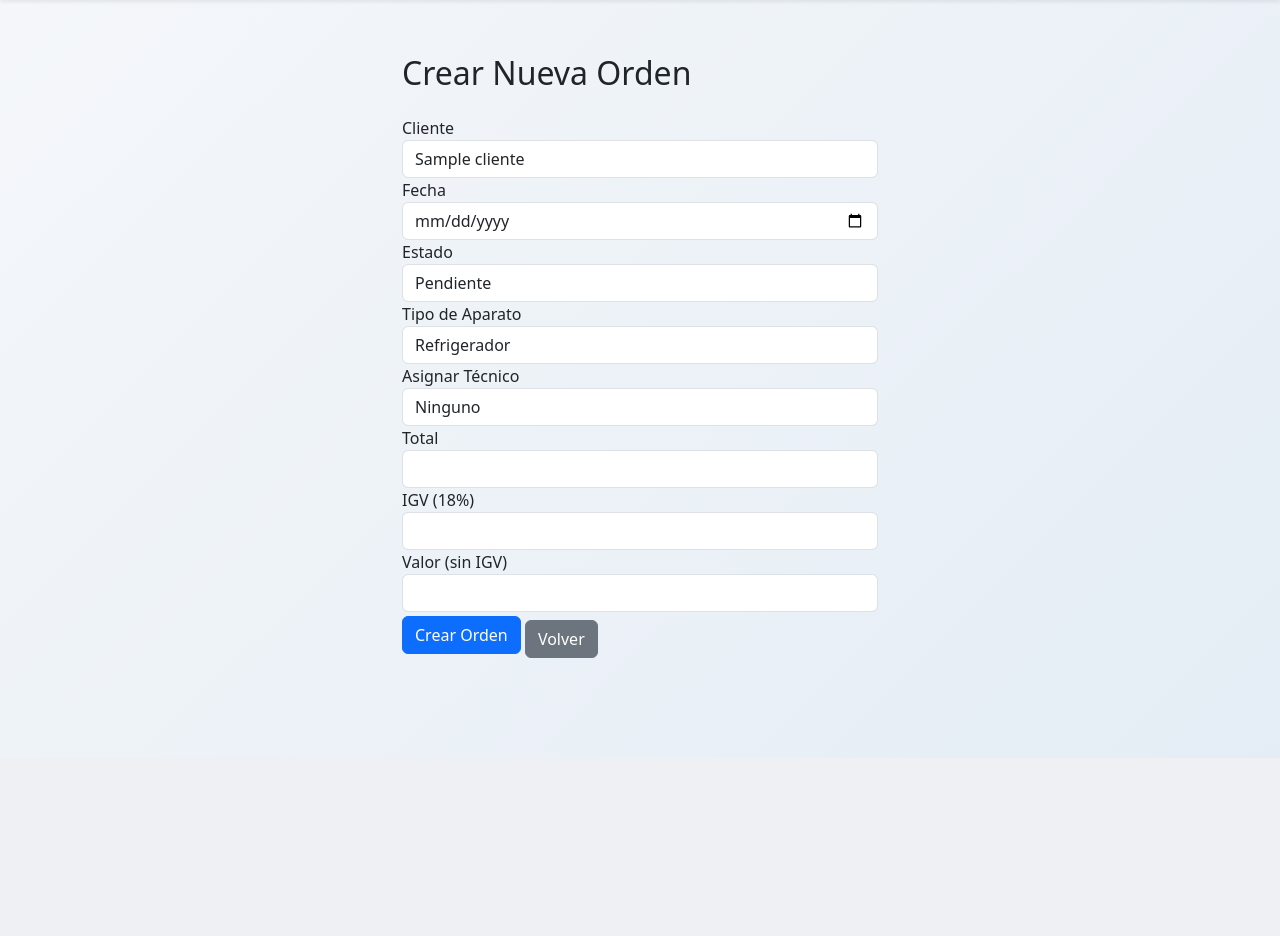
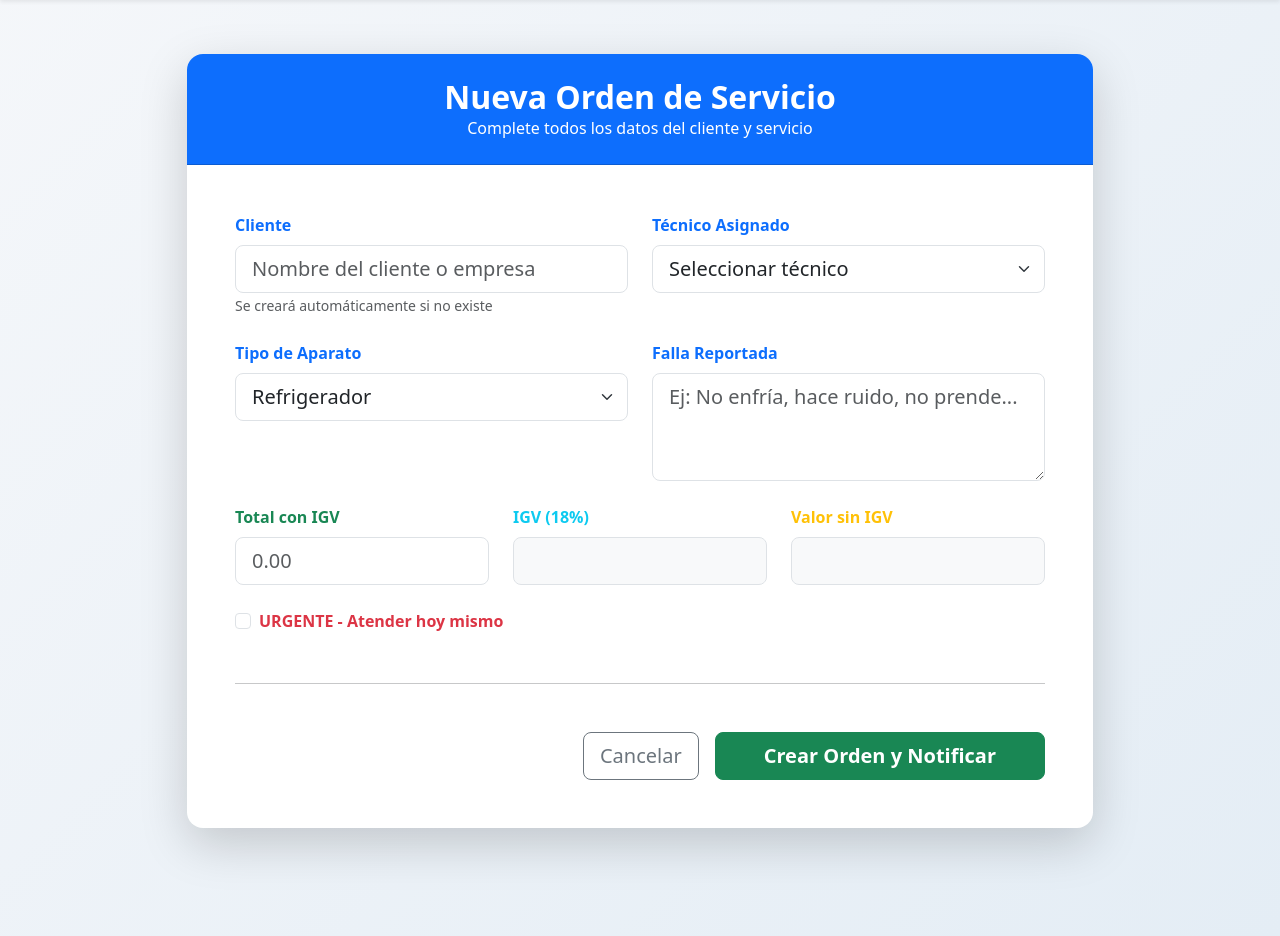
Before and after one commit to IvankaBrown/novafrost-erp, a Flask app: template templates/crear_orden.html in a window 1280 px wide. Shown: the part 66-1002 px from the top of the page. Before the commit the page ends 724 px from the top, so only its background shows below. Run offline with Flask 3, Linux system fonts and the light colour scheme; the template is opened without the code that fills it: values that come from a table or form of the project are taken from there, others are empty; tables that the repository leaves empty hold one stand-in row (values such as "Sample post"); some libraries are stand-ins or nearby versions.

Commit message:
ORDENES 100% FUNCIONALES: con cliente, técnico, total, IGV, urgente

```diff
--- a/app.py
+++ b/app.py
@@ -188,11 +188,48 @@ def debug_users():
 @login_required
 def crear_orden():
     if current_user.role != 'coordinador':
-        flash('Solo el coordinador puede crear órdenes', 'danger')
+        flash('Acceso restringido', 'danger')
         return redirect(url_for('dashboard'))
-    # Por ahora solo redirige al dashboard (luego lo hacemos completo)
-    flash('Función crear orden en desarrollo', 'info')
-    return redirect(url_for('dashboard'))
+
+    tecnicos = User.query.filter_by(role='tecnico', activo=True).all()
+
+    if request.method == 'POST':
+        try:
+            cliente_nombre = request.form['cliente_nombre'].strip()
+            falla = request.form['falla'].strip()
+            tecnico_id = request.form['tecnico_id']
+            tipo_aparato = request.form['tipo_aparato']
+            total = float(request.form['total'])
+            urgente = 'urgente' in request.form
+
+            # Crear o buscar cliente
+            cliente = Cliente.query.filter_by(nombre=cliente_nombre).first()
+            if not cliente:
+                cliente = Cliente(nombre=cliente_nombre)
+                db.session.add(cliente)
+                db.session.flush()
+
+            # Crear orden
+            orden = Orden(
+                cliente_id=cliente.id,
+                tecnico_id=tecnico_id,
+                falla=falla,
+                tipo_aparato=tipo_aparato,
+                total=total,
+                estado='urgente' if urgente else 'pendiente',
+                fecha=datetime.utcnow()
+            )
+            db.session.add(orden)
+            db.session.commit()
+
+            flash(f'Orden #{orden.id} creada con éxito y asignada', 'success')
+            return redirect(url_for('dashboard'))
+
+        except Exception as e:
+            db.session.rollback()
+            flash('Error al crear la orden', 'danger')
+
+    return render_template('crear_orden.html', tecnicos=tecnicos)
 
 @app.route('/listar_clientes')
 @login_required
--- a/templates/crear_orden.html
+++ b/templates/crear_orden.html
@@ -1,64 +1,108 @@
 {% extends "base.html" %}
-{% block title %}Crear Orden{% endblock %}
+{% block title %}Crear Orden - NovaFrost ERP{% endblock %}
+
 {% block content %}
-    <div class="container mt-5" style="max-width: 500px;">
-        <h2 class="mb-4">Crear Nueva Orden</h2>
+<div class="container py-5">
+    <div class="row justify-content-center">
+        <div class="col-lg-10">
+            <div class="card border-0 shadow-lg rounded-4 overflow-hidden">
+                <div class="card-header bg-primary text-white text-center py-4">
+                    <h2 class="mb-0 fw-bold">Nueva Orden de Servicio</h2>
+                    <p class="mb-0 opacity-90">Complete todos los datos del cliente y servicio</p>
+                </div>
+
+                <div class="card-body p-5">
                     <form method="POST" action="{{ url_for('crear_orden') }}">
-            <div class="form-group">
-                <label for="cliente_id">Cliente</label>
-                <select class="form-control" id="cliente_id" name="cliente_id" required>
-                    {% for cliente in clientes %}
-                    <option value="{{ cliente.id }}">{{ cliente.nombre }}</option>
+                        <div class="row g-4">
+                            <!-- CLIENTE -->
+                            <div class="col-md-6">
+                                <label class="form-label fw-bold text-primary">Cliente</label>
+                                <input type="text" name="cliente_nombre" class="form-control form-control-lg"
+                                       placeholder="Nombre del cliente o empresa" required>
+                                <small class="text-muted">Se creará automáticamente si no existe</small>
+                            </div>
+
+                            <!-- TÉCNICO -->
+                            <div class="col-md-6">
+                                <label class="form-label fw-bold text-primary">Técnico Asignado</label>
+                                <select name="tecnico_id" class="form-select form-select-lg" required>
+                                    <option value="">Seleccionar técnico</option>
+                                    {% for t in tecnicos %}
+                                    <option value="{{ t.id }}">{{ t.nombre_completo() }}</option>
                                     {% endfor %}
                                 </select>
                             </div>
-            <div class="form-group">
-                <label for="fecha">Fecha</label>
-                <input type="date" class="form-control" id="fecha" name="fecha" required>
-            </div>
-            <div class="form-group">
-                <label for="estado">Estado</label>
-                <input type="text" class="form-control" id="estado" name="estado" value="Pendiente" required>
-            </div>
-            <div class="form-group">
-                <label for="tipo_aparato">Tipo de Aparato</label>
-                <select class="form-control" id="tipo_aparato" name="tipo_aparato" required>
+
+                            <!-- TIPO DE APARATO -->
+                            <div class="col-md-6">
+                                <label class="form-label fw-bold text-primary">Tipo de Aparato</label>
+                                <select name="tipo_aparato" class="form-select form-select-lg" required>
                                     <option value="Refrigerador">Refrigerador</option>
-                    <option value="Lavadora">Lavadora</option>
+                                    <option value="Congelador">Congelador</option>
+                                    <option value="Vitrina">Vitrina Refrigerada</option>
+                                    <option value="Cava">Cava de Vinos</option>
+                                    <option value="Máquina de Hielo">Máquina de Hielo</option>
+                                    <option value="Otros">Otros</option>
                                 </select>
                             </div>
-            <div class="form-group">
-                <label for="tecnico_id">Asignar Técnico</label>
-                <select class="form-control" id="tecnico_id" name="tecnico_id">
-                    <option value="">Ninguno</option>
-                    {% for user in tecnicos %}
-                    <option value="{{ user.id }}">{{ user.username }}</option>
-                    {% endfor %}
-                </select>
+
+                            <!-- FALLA -->
+                            <div class="col-md-6">
+                                <label class="form-label fw-bold text-primary">Falla Reportada</label>
+                                <textarea name="falla" class="form-control form-control-lg" rows="3"
+                                          placeholder="Ej: No enfría, hace ruido, no prende..." required></textarea>
                             </div>
-            <div class="form-group">
-                <label for="total">Total</label>
-                <input type="number" class="form-control" id="total" name="total" step="0.01" required onchange="calculateIGV()">
+
+                            <!-- TOTAL + IGV AUTOMÁTICO -->
+                            <div class="col-md-4">
+                                <label class="form-label fw-bold text-success">Total con IGV</label>
+                                <input type="number" step="0.01" name="total" id="total" class="form-control form-control-lg"
+                                       placeholder="0.00" onchange="calcularIGV()" required>
                             </div>
-            <div class="form-group">
-                <label for="igv">IGV (18%)</label>
-                <input type="number" class="form-control" id="igv" name="igv" step="0.01" readonly>
+                            <div class="col-md-4">
+                                <label class="form-label fw-bold text-info">IGV (18%)</label>
+                                <input type="number" step="0.01" id="igv" class="form-control form-control-lg bg-light" readonly>
                             </div>
-            <div class="form-group">
-                <label for="valor">Valor (sin IGV)</label>
-                <input type="number" class="form-control" id="valor" name="valor" step="0.01" readonly>
+                            <div class="col-md-4">
+                                <label class="form-label fw-bold text-warning">Valor sin IGV</label>
+                                <input type="number" step="0.01" id="valor" class="form-control form-control-lg bg-light" readonly>
                             </div>
+
+                            <!-- URGENTE -->
+                            <div class="col-12">
+                                <div class="form-check form-check-inline">
+                                    <input class="form-check-input" type="checkbox" name="urgente" id="urgente">
+                                    <label class="form-check-label text-danger fw-bold" for="urgente">
+                                        URGENTE - Atender hoy mismo
+                                    </label>
+                                </div>
+                            </div>
+                        </div>
+
+                        <hr class="my-5">
+
+                        <div class="d-grid d-md-flex justify-content-end gap-3">
+                            <a href="{{ url_for('dashboard') }}" class="btn btn-outline-secondary btn-lg">
+                                Cancelar
+                            </a>
+                            <button type="submit" class="btn btn-success btn-lg px-5 fw-bold">
+                                Crear Orden y Notificar
+                            </button>
+                        </div>
+                    </form>
+                </div>
+            </div>
+        </div>
+    </div>
+</div>
+
 <script>
-            function calculateIGV() {
-                var total = parseFloat(document.getElementById('total').value) || 0;
-                var igv = total * (0.18 / 1.18);
-                var valor = total - igv;
+function calcularIGV() {
+    const total = parseFloat(document.getElementById('total').value) || 0;
+    const igv = total * (0.18 / 1.18);
+    const valor = total - igv;
     document.getElementById('igv').value = igv.toFixed(2);
     document.getElementById('valor').value = valor.toFixed(2);
 }
 </script>
-            <button type="submit" class="btn btn-primary btn-block">Crear Orden</button>
-            <a href="{{ url_for('dashboard') }}" class="btn btn-secondary mt-2">Volver</a>
-        </form>
-    </div>
 {% endblock %}
```
Lines whose indentation alone changed are shown as unchanged.
